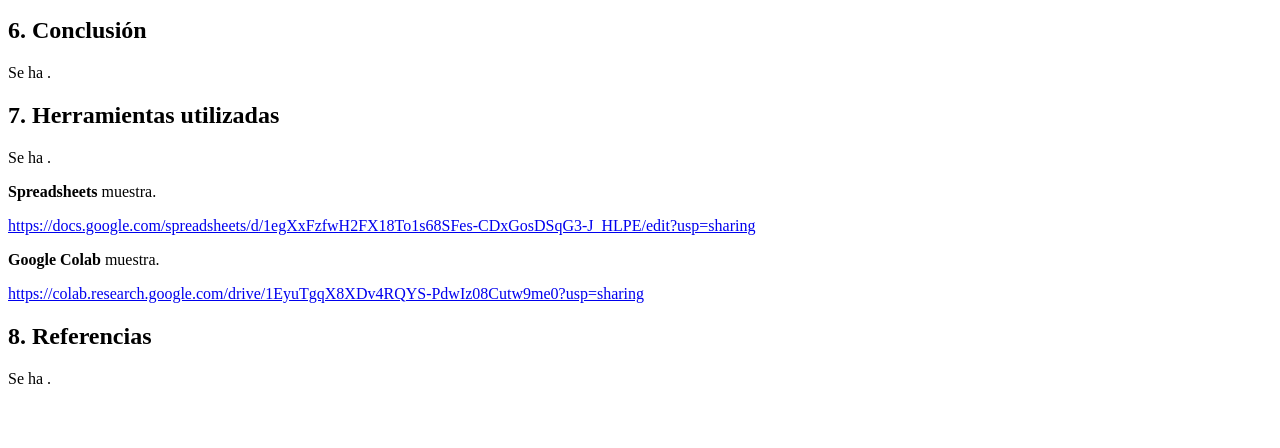
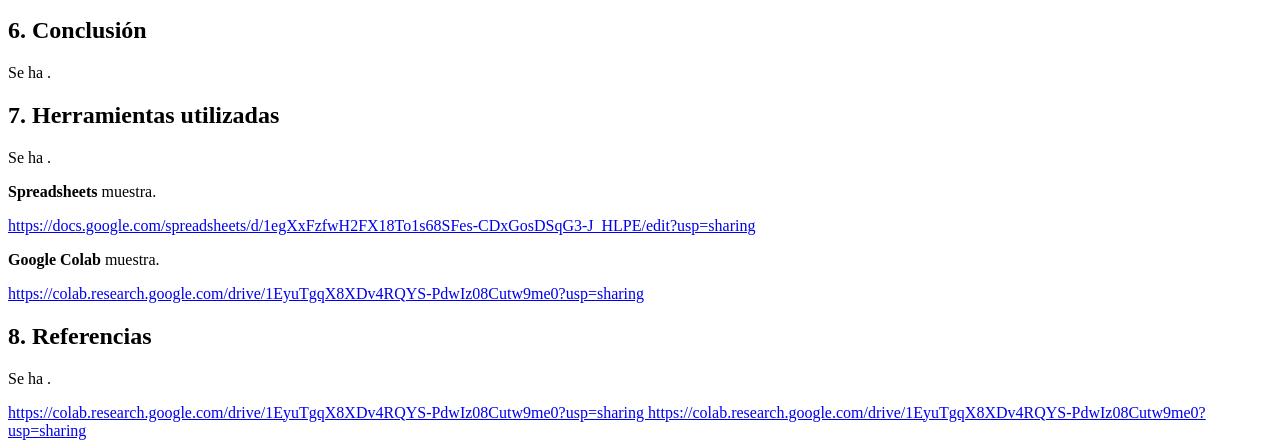
Before and after one commit to solramirezcalderon/TrabajoPracticoVisaulizacionDatos, a website: page index.html in a window 1280 px wide. Shown: the part 1908-2356 px from the top of the page. Before the commit the page ends 2312 px from the top, so only its background shows below. Drawn offline with Linux system fonts and the light colour scheme.

Commit message:
1 file modified

```diff
--- a/index.html
+++ b/index.html
@@ -135,3 +135,11 @@
 
 <p style="width: 80%;">Se ha .
 </p>
+
+<a href="https://colab.research.google.com/drive/1EyuTgqX8XDv4RQYS-PdwIz08Cutw9me0?usp=sharing" target="_blank">
+  https://colab.research.google.com/drive/1EyuTgqX8XDv4RQYS-PdwIz08Cutw9me0?usp=sharing
+</a>
+
+<a href="https://colab.research.google.com/drive/1EyuTgqX8XDv4RQYS-PdwIz08Cutw9me0?usp=sharing" target="_blank">
+  https://colab.research.google.com/drive/1EyuTgqX8XDv4RQYS-PdwIz08Cutw9me0?usp=sharing
+</a>
```
